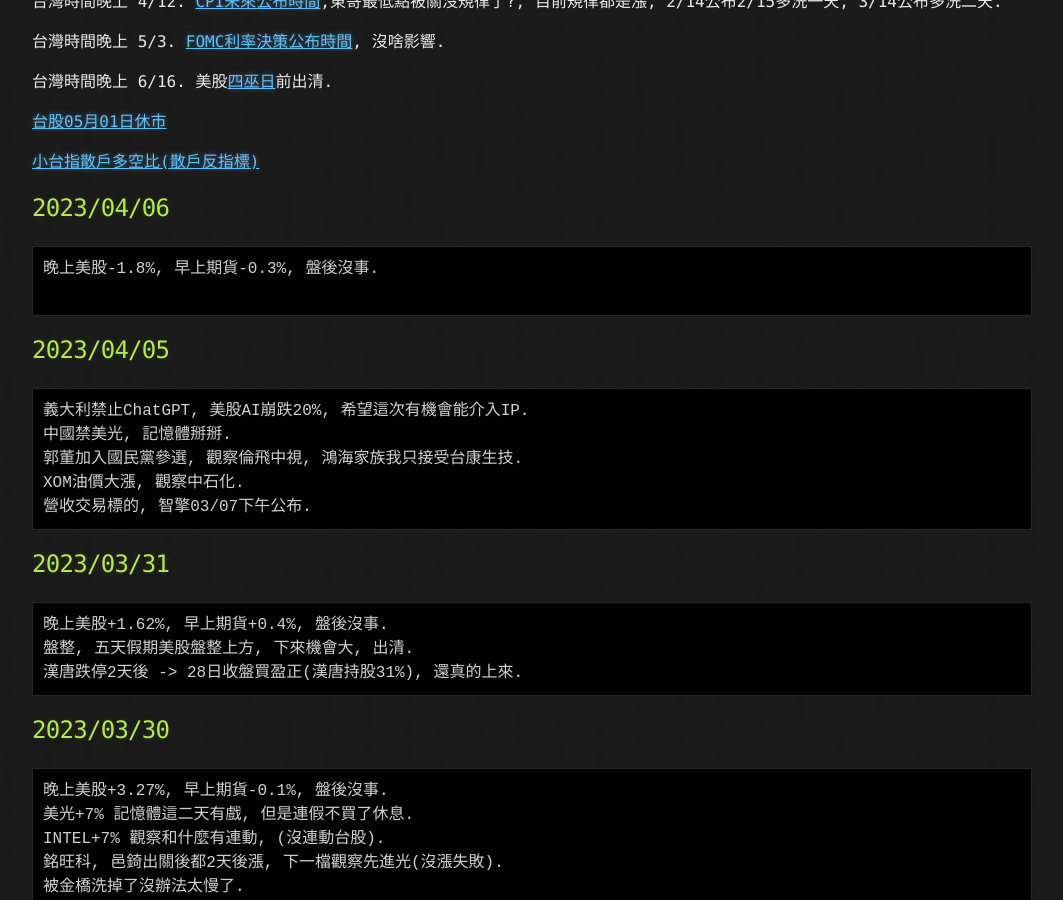
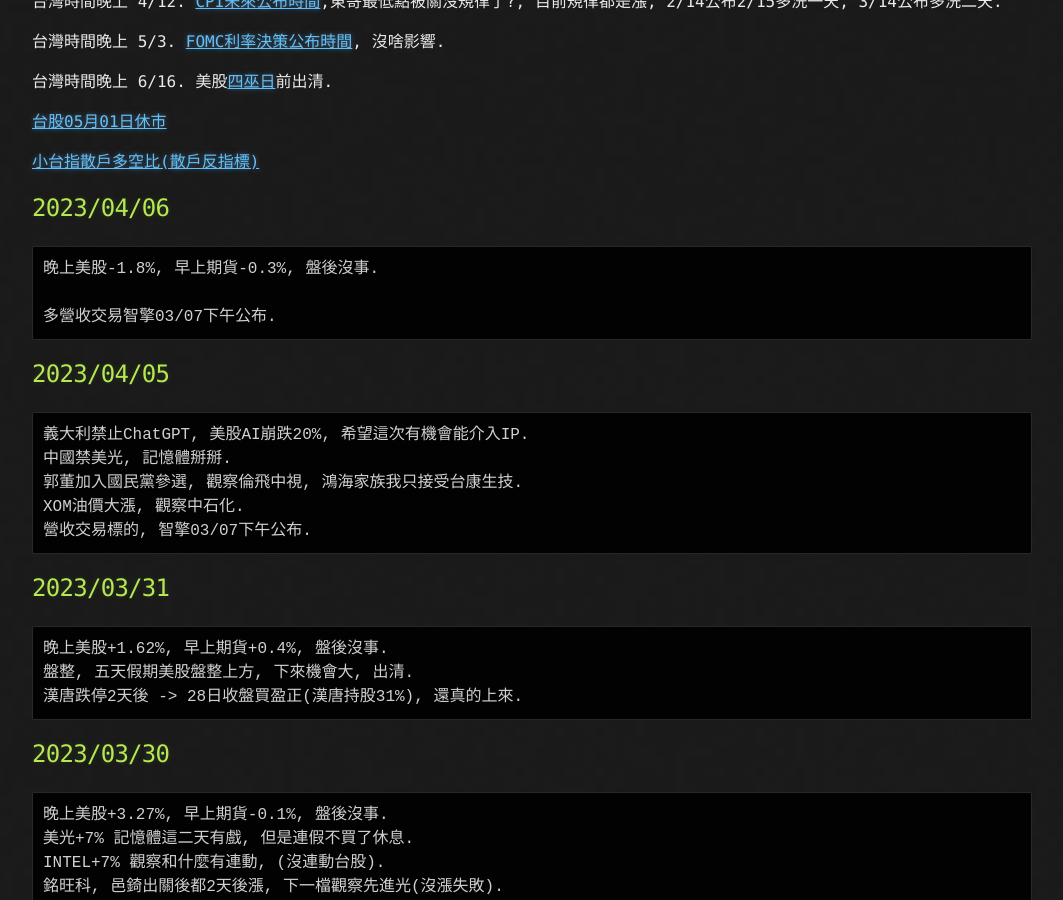
Before and after one commit to lepg5487/Stock_God, a Jekyll site: the page built from index.md, in a window 1280 px wide and 900 px high, scrolled down 468 px. Shown: the whole window, without its empty margins (108-1171 px from the left). Built offline with Jekyll 4.4.1, drawn with Linux system fonts in a browser that asks for light colours; our own code applies the rules of GitHub Pages for plain Markdown files.

Commit message:
Update index.md

````diff
--- a/index.md
+++ b/index.md
@@ -26,6 +26,7 @@
 ```
 晚上美股-1.8%, 早上期貨-0.3%, 盤後沒事.
 
+多營收交易智擎03/07下午公布.
 ```
 
 ## 2023/04/05
````
